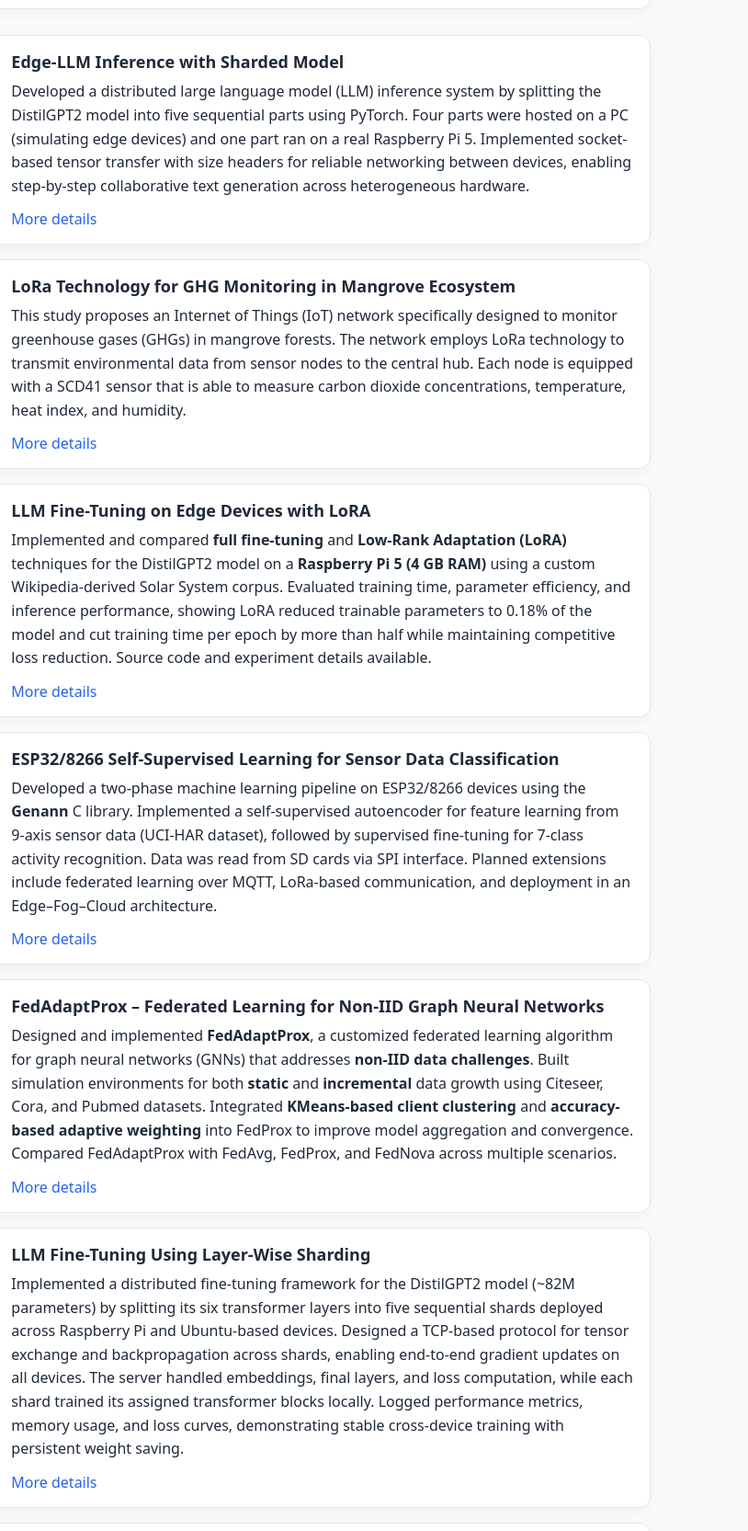
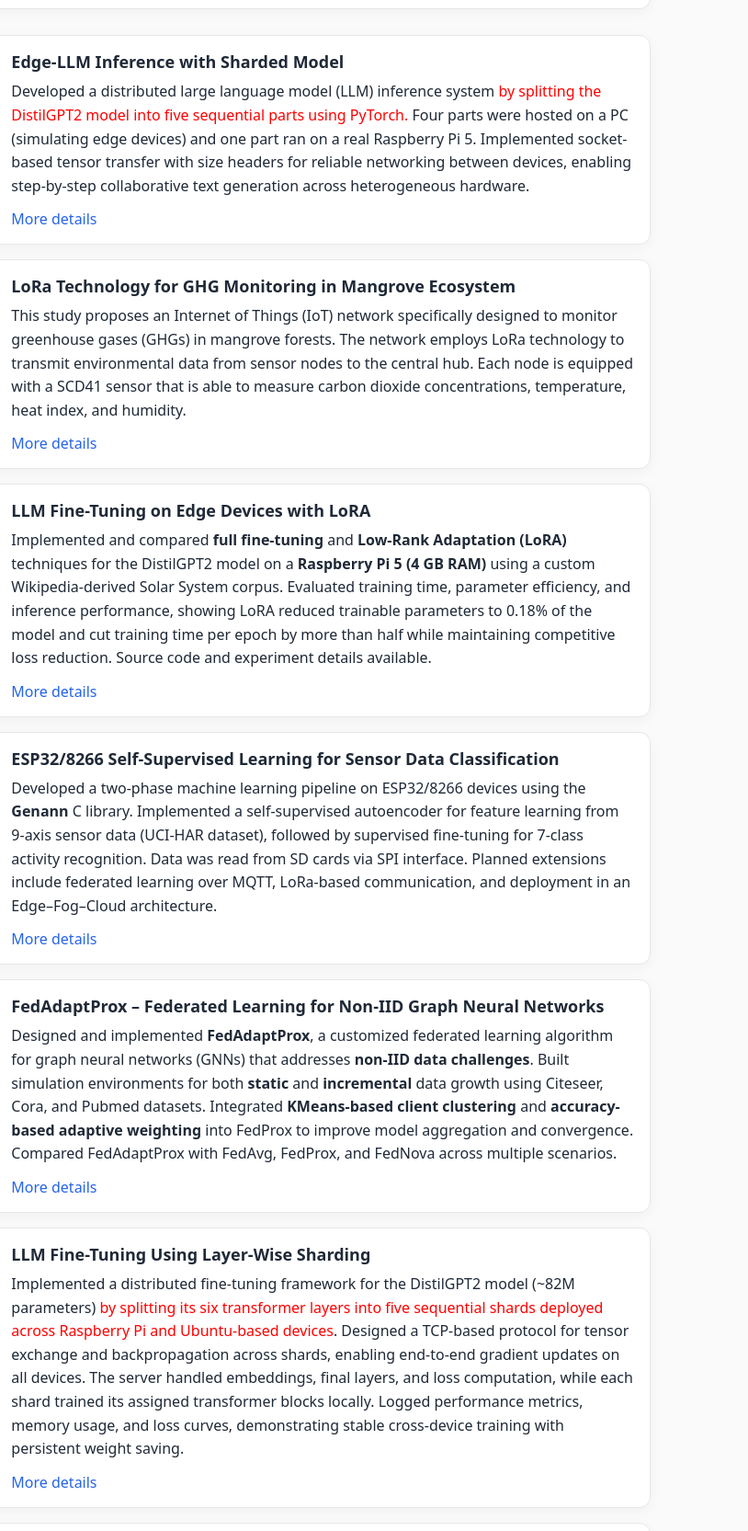
Before and after one commit to phawitb/phawitb.github.io, a plain HTML site: page index.html in a window 1280 px wide. Shown: the part 692-2357 px from the top of the page at 92% size, 466-1280 px from the left. Drawn offline with Linux system fonts and the light colour scheme.

Commit message:
Update index.html

```diff
--- a/index.html
+++ b/index.html
@@ -163,7 +163,7 @@
         </div>
         <div>
           <h3>Edge-LLM Inference with Sharded Model</h3>
-          <p>Developed a distributed large language model (LLM) inference system by splitting the DistilGPT2 model into five sequential parts using PyTorch. Four parts were hosted on a PC (simulating edge devices) and one part ran on a real Raspberry Pi 5. Implemented socket-based tensor transfer with size headers for reliable networking between devices, enabling step-by-step collaborative text generation across heterogeneous hardware.</p>
+          <p>Developed a distributed large language model (LLM) inference system <span style="color:red;">by splitting the DistilGPT2 model into five sequential parts using PyTorch.</span> Four parts were hosted on a PC (simulating edge devices) and one part ran on a real Raspberry Pi 5. Implemented socket-based tensor transfer with size headers for reliable networking between devices, enabling step-by-step collaborative text generation across heterogeneous hardware.</p>
           <div class="links">
             <a href="https://www.notion.so/Edge-LLM-Inference-with-sharded-model-249db3a9f6d98021bd29dce3e9c4a63b?pvs=21" target="_blank" rel="noopener">More details</a>
           </div>
@@ -241,7 +241,16 @@
         </div>
         <div>
           <h3>LLM Fine-Tuning Using Layer-Wise Sharding</h3>
-          <p>Implemented a distributed fine-tuning framework for the DistilGPT2 model (~82M parameters) by splitting its six transformer layers into five sequential shards deployed across Raspberry Pi and Ubuntu-based devices. Designed a TCP-based protocol for tensor exchange and backpropagation across shards, enabling end-to-end gradient updates on all devices. The server handled embeddings, final layers, and loss computation, while each shard trained its assigned transformer blocks locally. Logged performance metrics, memory usage, and loss curves, demonstrating stable cross-device training with persistent weight saving.</p>
+          <!-- <p>Implemented a distributed fine-tuning framework for the DistilGPT2 model (~82M parameters) by splitting its six transformer layers into five sequential shards deployed across Raspberry Pi and Ubuntu-based devices. Designed a TCP-based protocol for tensor exchange and backpropagation across shards, enabling end-to-end gradient updates on all devices. The server handled embeddings, final layers, and loss computation, while each shard trained its assigned transformer blocks locally. Logged performance metrics, memory usage, and loss curves, demonstrating stable cross-device training with persistent weight saving.</p> -->
+          <p>
+            Implemented a distributed fine-tuning framework for the DistilGPT2 model (~82M parameters)
+            <span style="color:red;">by splitting its six transformer layers into five sequential shards deployed across Raspberry Pi and Ubuntu-based devices</span>.
+            Designed a TCP-based protocol for tensor exchange and backpropagation across shards, enabling end-to-end gradient updates on all devices.
+            The server handled embeddings, final layers, and loss computation, while each shard trained its assigned transformer blocks locally.
+            Logged performance metrics, memory usage, and loss curves, demonstrating stable cross-device training with persistent weight saving.
+          </p>
+
+
           <div class="links">
             <a href="https://www.notion.so/LLM-Fine-Tuning-Using-Layer-Wise-Sharding-249db3a9f6d980beaf2bdb197d1494c9?pvs=21" target="_blank" rel="noopener">More details</a>
           </div>
@@ -292,7 +301,7 @@
         </div>
         <div>
           <h3>Rubik with custom Algorithm</h3>
-          <p>I created an algorithm capable of solving the Rubik's Cube problem using IDA* and applied my custom algorithm wuth machine learning regression model.</p>
+          <p>I created an algorithm capable of solving the Rubik's Cube problem using IDA* and applied my custom algorithm with machine learning regression model.</p>
         </div>
       </article>
 
@@ -307,7 +316,7 @@
         </div>
         <div>
           <h3>AI-powered Retail POS Systems for Smartstore</h3>
-          <p>I createed Retail POS Systems for Smartstore using Object Detection with Convolutional Neural Networks, I retrained yolov5 object detector on images of some customized Thai product in supermarket,200 items in which I manually gathered, performed image processing, and annotated. And I intergrade with my AI-powered Retail POS Systems for smartstore. This work was done as part of my Master's degree in Image Processing course at at National Institute of Development Administration.</p>
+          <p>I created Retail POS Systems for Smartstore using Object Detection with Convolutional Neural Networks, I retrained yolov5 object detector on images of some customized Thai product in supermarket,200 items in which I manually gathered, performed image processing, and annotated. And I intergrade with my AI-powered Retail POS Systems for smartstore. This work was done as part of my Master's degree in Image Processing course at at National Institute of Development Administration.</p>
         </div>
       </article>
 
```
